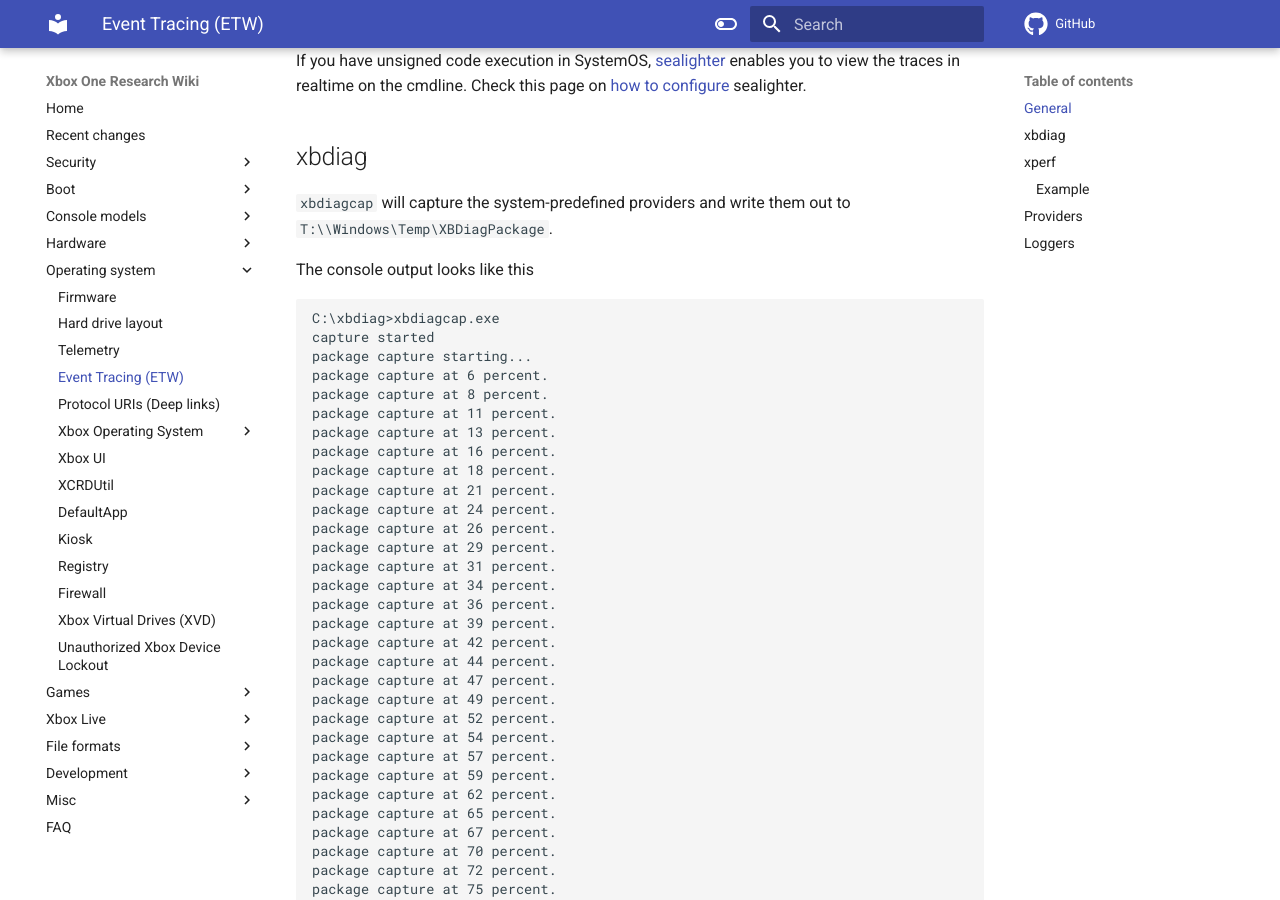
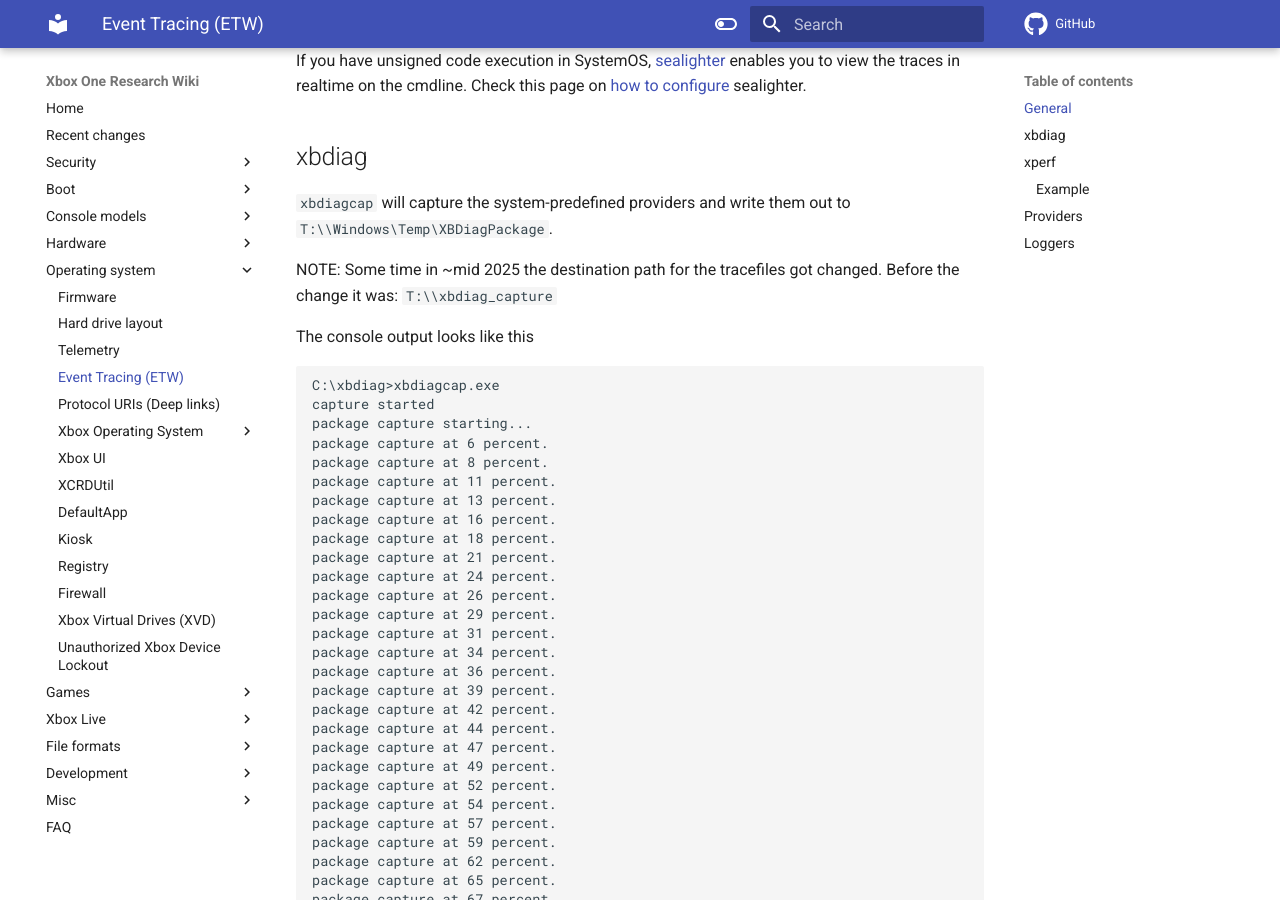
Before and after one commit to xboxoneresearch/wiki, an MkDocs documentation site: the page built from docs/operating-system/event-tracing.md, in a window 1280 px wide and 900 px high, scrolled down 434 px. Built offline with MkDocs 1.6.1 and Material for MkDocs 9.7.7, drawn with Linux system fonts in a browser that asks for light colours; comment, search, counter and statistics services are not loaded.

Commit message:
Update event-tracing.md
Add note about previous filepath

```diff
--- a/docs/operating-system/event-tracing.md
+++ b/docs/operating-system/event-tracing.md
@@ -17,6 +17,8 @@
 ## xbdiag
 
 `xbdiagcap` will capture the system-predefined providers and write them out to `T:\\Windows\Temp\XBDiagPackage`.
+
+NOTE: Some time in ~mid 2025 the destination path for the tracefiles got changed. Before the change it was: `T:\\xbdiag_capture`
 
 The console output looks like this
 
```
